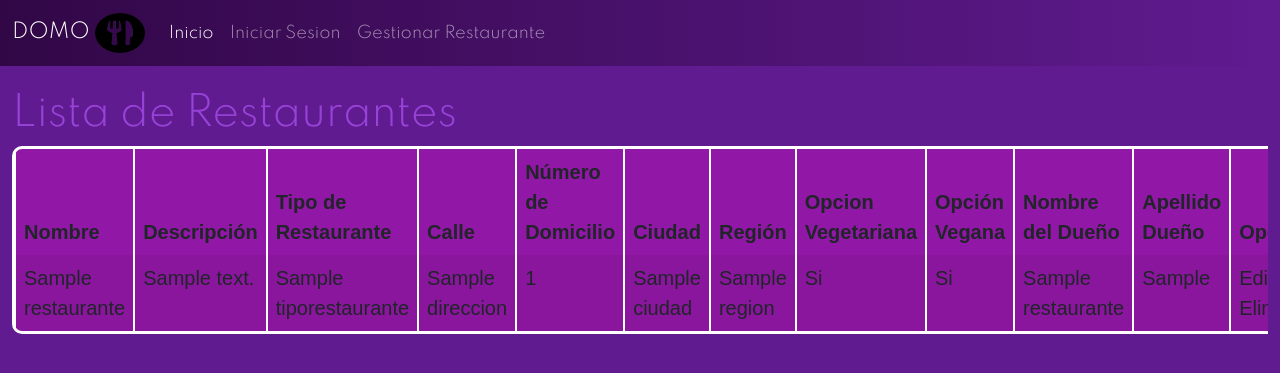
After one commit to Exesito/GPS, a Flask app: page /gestionar_restaurantes in a window 1280 px wide. The commit adds this page. Shown: the top 373 px of the page. Run offline with Flask 2, Linux system fonts and the light colour scheme; tables that the repository leaves empty hold one stand-in row (values such as "Sample post"); parts of the project's set-up code (start-up, migrations or seed data) failed here and were passed over; some libraries are stand-ins or nearby versions.

Commit message:
Se creo html de gestion de restaurantes

```diff
--- a/app/static/style-login.css
+++ b/app/static/styles.css
@@ -1,3 +1,4 @@
+@import url('https://fonts.googleapis.com/css?family=Rock+Salt');
 
 :root {
     --dark: #601b90;
@@ -40,3 +41,16 @@ body {
     background-size: cover;
     background-position: center;
 }
+
+
+.tablecustom {
+    width: 100%;
+    border-collapse: separate;
+    border-spacing: 0;
+    border-bottom: #FFFFFF solid 1px;
+    border: 3px solid #FFFFFF;
+    border-radius: 10px;
+    background-color: #9117A6;
+    font-family: sans-serif;
+    font-size: 15pt;
+}
--- /dev/null
+++ b/app/templates/assets/gestionar_restaurantes.html
@@ -0,0 +1,62 @@
+{% extends "index.html" %}
+{% block title %}
+Gestionar Restaurantes
+{% endblock %}
+{% block body %}
+
+<div class="container-fluid py-4">
+    <h1>Lista de Restaurantes</h1>
+    <div class="table-responsive">
+        <table class="table table-striped table-bordered table-hover table-fixed tablecustom" table id="restaurantes">
+
+            <thead class="thead-dark">
+                <tr>
+                    <th>Nombre</th>
+                    <th>Descripción</th>
+                    <th>Tipo de Restaurante</th>
+                    <th>Calle</th>
+                    <th>Número de Domicilio</th>
+                    <th>Ciudad</th>
+                    <th>Región</th>
+                    <th>Opcion Vegetariana</th>
+                    <th>Opción Vegana</th>
+                    <th>Nombre del Dueño</th>
+                    <th>Apellido Dueño</th>
+                    <th>Opciones</th>
+
+                </tr>
+            </thead>
+
+
+            {% for item in restaurantes %}
+            <tr>
+                <td>{{item.domo_restaurante.rtr_nombre}}</td>
+                <td>{{item.domo_restaurante.rtr_descripcion}}</td>
+                <td>{{item.domo_tiporestaurante.tpr_nombre}}</td>
+                <td>{{item.domo_direccion.dir_nombrecalle}}</td>
+                <td>{{item.domo_direccion.dir_numerocalle}}</td>
+                <td>{{item.domo_ciudad.ciu_nombre}}</td>
+                <td>{{item.domo_region.reg_nombre}}</td>
+                {% if item.domo_restaurante.rtr_opvege == true %}
+                <td>Si</td>
+                {% else %}
+                <td>No</td>
+                {% endif %}
+                {% if item.domo_restaurante.rtr_opvegan == TRUE %}
+                <td>Si</td>
+                {% else %}
+                <td>No</td>
+                {% endif %}
+                <td>{{item.domo_restaurante.rtr_duenonombre}}</td>
+                <td>{{item.domo_restaurante.rtr_duenoapellido}}</td>
+                <td>
+                    Editar
+                    Eliminar
+                </td>
+            </tr>
+            {% endfor %}
+        </table>
+    </div>
+</div>
+
+{% endblock %}
--- a/app/templates/index.html
+++ b/app/templates/index.html
@@ -7,7 +7,7 @@
   <link href="https://cdn.jsdelivr.net/npm/bootstrap@5.0.2/dist/css/bootstrap.min.css" rel="stylesheet" integrity="sha384-EVSTQN3/azprG1Anm3QDgpJLIm9Nao0Yz1ztcQTwFspd3yD65VohhpuuCOmLASjC" crossorigin="anonymous">
   <link href="https://fonts.googleapis.com/css2?family=Spartan:wght@300;600&display=swap" rel="stylesheet">
   <script src="https://kit.fontawesome.com/ffec4ec2ed.js" crossorigin="anonymous"></script>
-  <link rel= "stylesheet" type= "text/css" href= "{{ url_for('static',filename='style-login.css') }}">
+  <link rel= "stylesheet" type= "text/css" href= "{{ url_for('static',filename='styles.css') }}">
   <title>{% block title %}{% endblock %}</title>
 </head>
 
--- a/app/templates/navbar.html
+++ b/app/templates/navbar.html
@@ -11,7 +11,7 @@
             <div class="navbar-nav">
                 <a class="nav-link active" aria-current="page" href="#">Inicio</a>
                 <a class="nav-link" href="{{url_for('login')}}">Iniciar Sesion</a>
-                <a class="nav-link" href="{{url_for('ingresar_restaurante')}}">Ingresar Restaurante</a>
+                <a class="nav-link" href="{{url_for('gestionar_restaurantes')}}">Gestionar Restaurante</a>
 
             </div>
         </div>
--- a/app/views.py
+++ b/app/views.py
@@ -2,7 +2,7 @@ from flask_security import LoginForm
 from app import app
 from app import models as db
 from app.forms import RegisterForm
-from app.models import User
+from app.models import User, domo_ciudad, domo_region
 from notifypy import Notify
 from flask import render_template, request,session, redirect,url_for
 from sqlalchemy import func
@@ -79,7 +79,9 @@ def login():
 @app.route('/ingresar_restaurante')
 def ingresar_restaurante():
 
-    return render_template("assets/ingresar_restaurante.html")
+    tipo_restaurante=db.domo_tiporestaurante.query.all()
+
+    return render_template("assets/ingresar_restaurante.html", tipo_restaurante=tipo_restaurante)
 
 @app.route('/ingresar_restaurante', methods=['POST'])
 def ingresar_restaurante_post():
@@ -93,7 +95,8 @@ def ingresar_restaurante_post():
         nombre_dueno = request.form['nombre_dueno']
         apellido_dueno = request.form['apellido_dueno']
         descripcion = request.form['descripcion']
-        tipo_rest=1
+        vegetariana = request.form['vegetariana']
+        vegana = request.form['vegana']
 
         id_ciu = db.db.session.query(db.domo_ciudad.ciu_id).filter(db.domo_ciudad.ciu_nombre == ciudad).scalar()
         id_reg = db.db.session.query(db.domo_region.reg_id).filter(db.domo_region.reg_nombre == region).scalar()
@@ -111,12 +114,33 @@ def ingresar_restaurante_post():
         if(db.db.session.query(func.max(db.domo_restaurante.rtr_id)).scalar() == None):
             max_id = 1
         else:
-            max_id = db.db.session.query(func.max(db.domo_restaurante.id)).scalar() + 1
+            max_id = db.db.session.query(func.max(db.domo_restaurante.rtr_id)).scalar() + 1
 
-        new_rest = db.domo_restaurante(rtr_id=max_id, rtr_nombre=nombre, rtr_descripcion=descripcion,
-                                        rtr_tipo=tipo_rest, rtr_nombredueno=nombre_dueno,
-                                        rtr_apellidodueno=apellido_dueno, dir_id=max_id_dir)
+        if(vegetariana == "true"):
+            vegetariana = True
+        else:
+            vegetariana = False
+
+        if(vegana == "true"):
+            vegana = True
+        else:
+            vegana = False
+
+        new_rest = db.domo_restaurante(rtr_id=max_id,dir_id=max_id_dir,tpr_id=tipo_rest,
+                                       rtr_nombre=nombre,rtr_rutacarta="xd",rtr_descripcion=descripcion, rtr_opvege=vegetariana,
+                                       rtr_opvega=vegana,rtr_duenonombre=nombre_dueno,rtr_duenoapellido=apellido_dueno)
 
         db.db.session.add(new_rest)
         db.db.session.commit()
-        return render_template("ingresar_restaurante.html")
+        return render_template("assets/ingresar_restaurante.html")
+
+@app.route('/gestionar_restaurantes')
+def gestionar_restaurantes():
+    restaurantes = db.db.session.query(db.domo_restaurante, db.domo_direccion, db.domo_ciudad, db.domo_region, db.domo_tiporestaurante).filter(
+                                        db.domo_restaurante.dir_id == db.domo_direccion.dir_id,
+                                        db.domo_tiporestaurante.tpr_id == db.domo_restaurante.tpr_id,
+                                        db.domo_direccion.ciu_id == db.domo_ciudad.ciu_id,
+                                        db.domo_ciudad.reg_id==db.domo_region.reg_id).all()
+
+    print(restaurantes)
+    return render_template("assets/gestionar_restaurantes.html", restaurantes=restaurantes)
```
Also changed, not shown: app/models.py (+14 -3 lines), app/templates/assets/ingresar_restaurante.html (+32 -8 lines).
